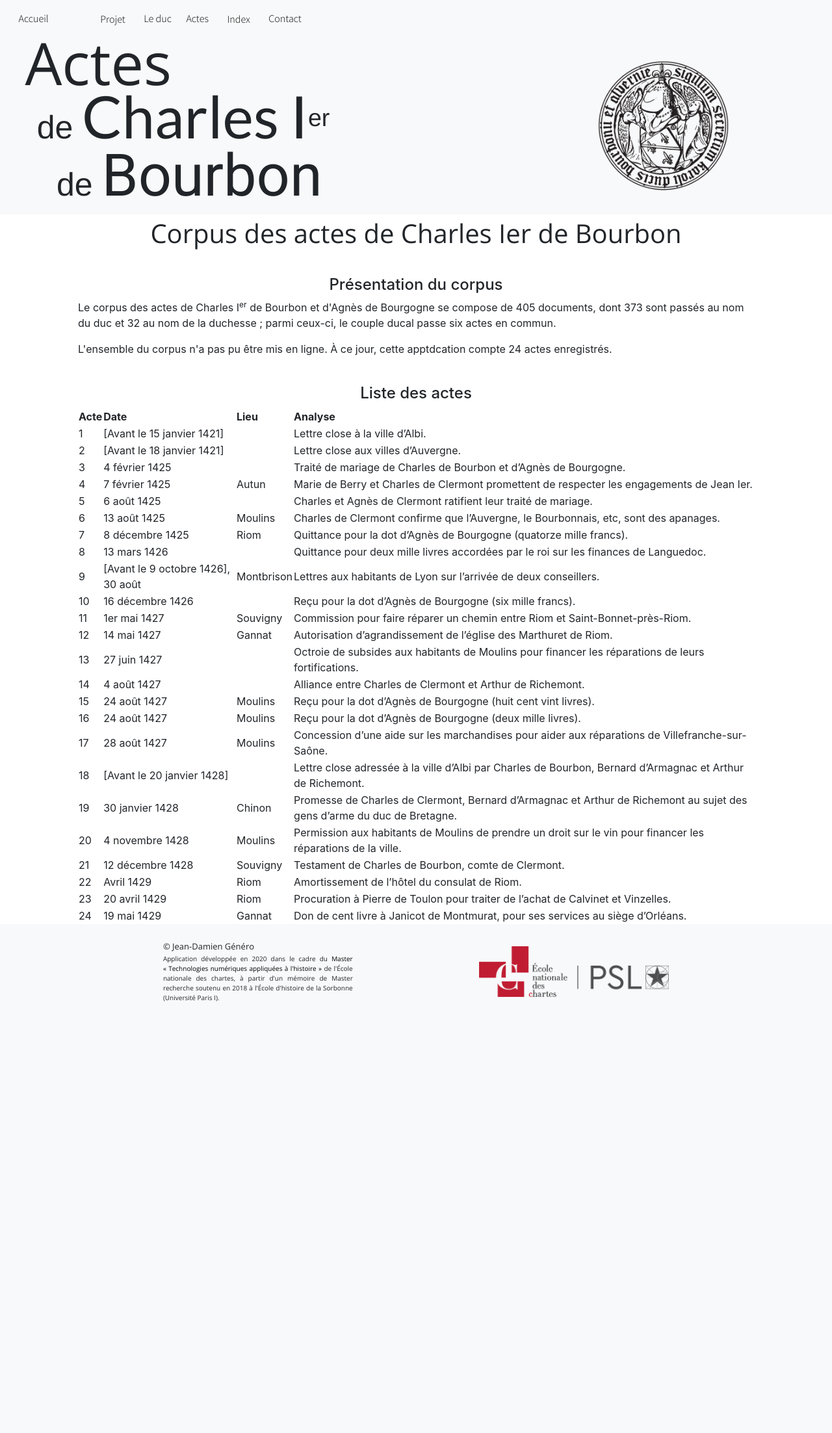
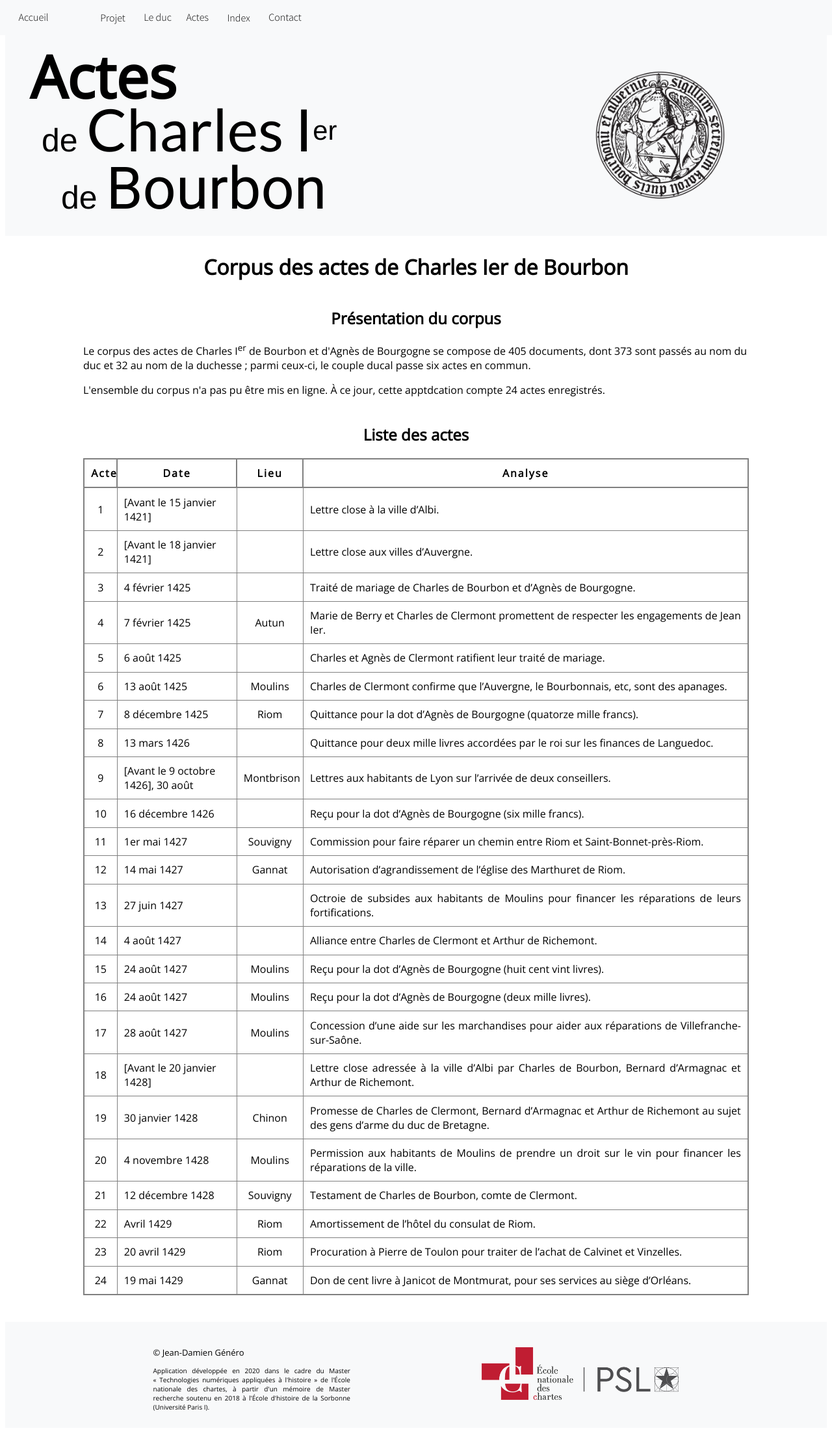
Before and after one commit to Chartes-TNAH/Actes_Charles_Ier, a Flask app: page /corpus in a window 1280 px wide. Shown: the whole page at 65% size. Before the commit the page ends 1541 px from the top, so only its background shows below. Run offline with Flask 2, Linux system fonts and the light colour scheme; data comes from the database, SQL or seed files in the repository; parts of the project's set-up code (start-up, migrations or seed data) failed here and were passed over; some libraries are stand-ins or nearby versions; some web fonts are replaced.

Commit message:
ajout table pour corpus  et son css

```diff
--- a/app/static/css/css.css
+++ b/app/static/css/css.css
@@ -357,6 +357,13 @@ a:hover {
     padding-right: 19%;
 }
 
+/* CORPUS */
+.corpus-global {
+    font-family: 'Open Sans', sans-serif;
+    margin-top: 2%;
+    margin-bottom: 4%;
+}
+
 
 /* ACTES */
 .acte_global {
--- /dev/null
+++ b/app/static/css/table.css
@@ -0,0 +1,48 @@
+table {
+	table-layout: auto;
+	width: 100%;
+	border-collapse: collapse;
+	border: 2px solid gray;
+}
+
+thead th:nth-child(1) {
+  width: 5%;
+}
+
+thead th:nth-child(2) {
+  width: 18%;
+}
+
+thead th:nth-child(3) {
+  width: 10%;
+  text-align: center;
+}
+
+thead th:nth-child(4) {
+  width: 67%;
+}
+
+th {
+	letter-spacing: 2px;
+	border: 2px solid gray;
+}
+
+tbody td:nth-child(1) {
+  text-align: center;
+}
+
+tbody td:nth-child(3) {
+  text-align: center;
+}
+
+tbody td:nth-child(4) {
+  text-align: justify;
+}
+
+th, td {
+  padding: 1%;
+}
+
+td {
+	border: 0.75px solid gray;
+}
--- a/app/templates/pages/corpus.html
+++ b/app/templates/pages/corpus.html
@@ -1,6 +1,6 @@
 {% extends "conteneur.html" %}
 {% block corps %}
-    <div>
+    <div class="corpus-global">
     	<h1 class="h1_global">Corpus des actes de Charles Ier de Bourbon</h1>
         <div>
             <h2 class="h2_global">Présentation du corpus</h2>
@@ -9,26 +9,32 @@
         </div>
         <div>
             <h2 class="h2_global">Liste des actes</h2>
+            <div>
                 <table>
+                <thead>
                     <tr>
                         <th>Acte</th>
                         <th>Date</th>
                         <th>Lieu</th>
                         <th>Analyse</th>
                     </tr>
+                </thead>
                     {% for x in acte %}
+                        <tbody>
                             <tr>
-                        <td>{{x.id}}</td>
+                                <td><a href="{{url_for('acte', acte_id=x.id)}}">{{x.id}}</a></td>
                                 <td>{{x.date_temps}}</td>
                                 <td>
                                     {% if x.date_lieu %}
                                         {{x.date_lieu}}
                                     {% endif %}
                                 </td>
-                        <td>{{x.regeste}}.</td>
+                                <td><a href="{{url_for('acte', acte_id=x.id)}}">{{x.regeste}}.</a></td>
                             </tr>
+                        </tbody>
                     {% endfor %}
                 </table>
             </div>
         </div>
+    </div>
 {% endblock %}
--- a/app/templates/partials/css_projet.html
+++ b/app/templates/partials/css_projet.html
@@ -1,3 +1,3 @@
 <link href="{{ url_for('static', filename='css/css.css')}}" rel="stylesheet" type="text/css">
-<link href="{{ url_for('static', filename='css/bootstrap.css')}}" rel="stylesheet" type="text/css">
+<link href="{{ url_for('static', filename='css/table.css')}}" rel="stylesheet" type="text/css">
 <link href="{{ url_for('static', filename='css/font.css')}}" rel="stylesheet" type="text/css">
```
Lines whose indentation alone changed are shown as unchanged.
